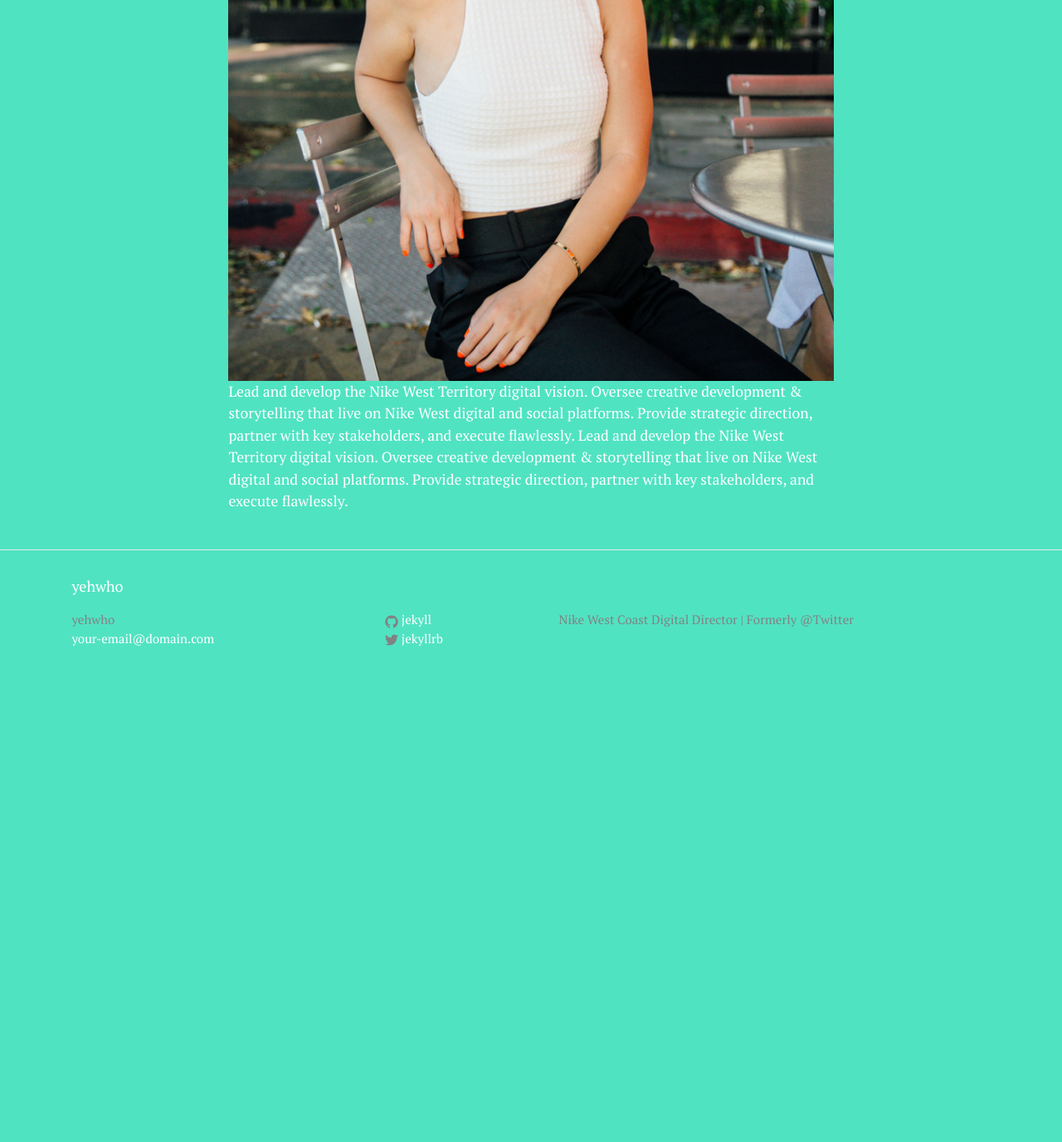
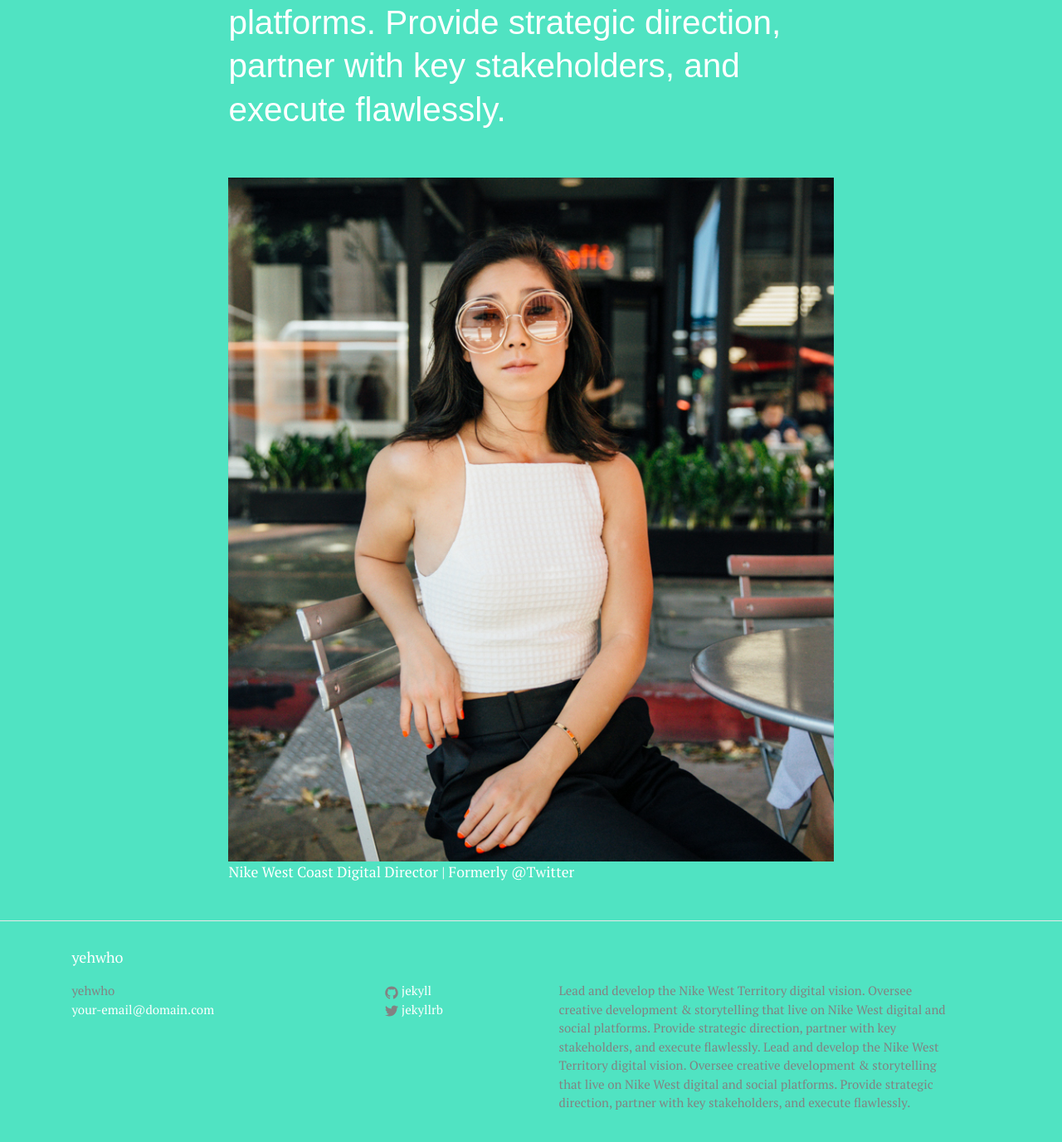
Before and after one commit to PHironaka/yehwho, a Jekyll site: the page built from index.html, in a window 1280 px wide and 1400 px high, scrolled down 652 px. Shown: the top 1376 px of the window at 83% size. Built offline with Jekyll 4.4.1, drawn with Linux system fonts in a browser that asks for light colours; some web fonts are replaced; before the commit the page ends 1492 px from its top, so only the background shows below that; some of the changed text lies outside the part shown.

Commit message:
Updated Config

```diff
--- a/_config.yml
+++ b/_config.yml
@@ -9,14 +9,14 @@
     title: Uploads
     output: true
 email: your-email@domain.com
-description: Nike West Coast Digital Director | Formerly @Twitter
+description: |-
+  Lead and develop the Nike West Territory digital vision. Oversee creative development & storytelling that live on Nike West digital and social platforms. Provide strategic direction, partner with key stakeholders, and execute flawlessly.
+
+  Lead and develop the Nike West Territory digital vision. Oversee creative development & storytelling that live on Nike West digital and social platforms. Provide strategic direction, partner with key stakeholders, and execute flawlessly.
 baseurl:
 url: http://yourdomain.com
 twitter_username: jekyllrb
 github_username: jekyll
 markdown: kramdown
 image: "/uploads/KY-portrait.jpeg"
-paragraph: |-
-  Lead and develop the Nike West Territory digital vision. Oversee creative development & storytelling that live on Nike West digital and social platforms. Provide strategic direction, partner with key stakeholders, and execute flawlessly.
-
-  Lead and develop the Nike West Territory digital vision. Oversee creative development & storytelling that live on Nike West digital and social platforms. Provide strategic direction, partner with key stakeholders, and execute flawlessly.
+paragraph: Nike West Coast Digital Director | Formerly @Twitter
```
